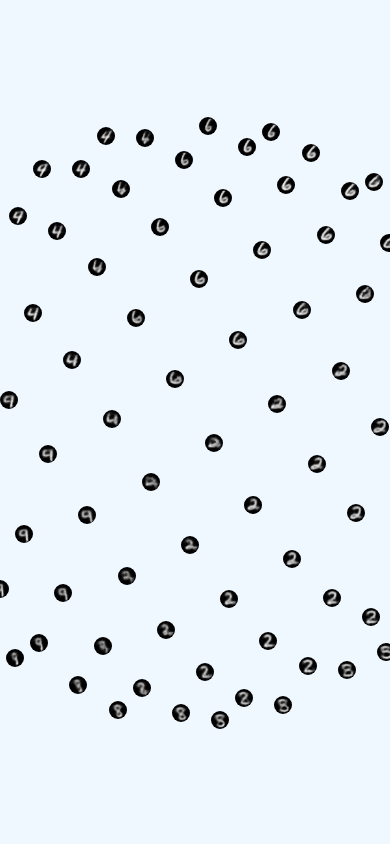
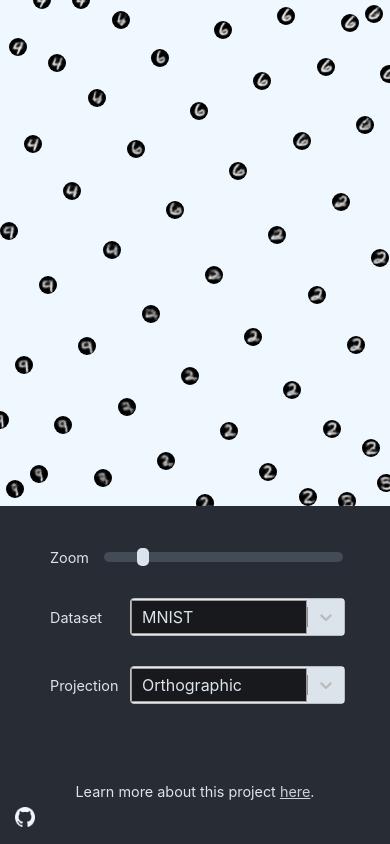
Before and after one commit to MalloryWittwer/embedding-visualizer, a React (Create React App) app: page / in a window 390 px wide. Shown: the top 844 px of the page. Built offline with nearby package versions, Linux system fonts and the light colour scheme.

Commit message:
Improve mobile layout

```diff
--- a/src/components/PredictionsList.jsx
+++ b/src/components/PredictionsList.jsx
@@ -8,7 +8,6 @@ class PredictionsList extends Component {
     const { predictions } = this.props;
     return (
       <div className="predictions-list-wrapper">
-        {/* <h3>Generated data</h3> */}
           <p className="explanation">
             Use <strong>Ctrl + Click</strong> to generate new data on the
             canvas.
--- a/src/index.css
+++ b/src/index.css
@@ -30,7 +30,8 @@ html {
   flex-direction: column;
   justify-content: space-around;
   align-items: center;
-  height: 100vh;
+
+  /* height: 100vh; */
 }
 
 .dropdown-wrapper {
@@ -41,6 +42,7 @@ html {
 
 #canvas {
   height: 100vh;
+
   overflow: hidden;
   width: 100%;
   background-color: aliceblue;
@@ -145,4 +147,34 @@ h3 {
   .App {
     flex-direction: column;
   }
+
+  #canvas {
+    height: 60vh;
+  }
+
+  .predictions-list-wrapper {
+    display: none;
+  }
+
+  .side-pannel {
+    height: 40vh;
+  }
+
+  .dropdown-wrapper {
+    order: 0;
+  }
+
+  .learn {
+    order: 1;
+    margin-top: 0;
+  }
+
+  .zoom-wrapper {
+    order: 0;
+    margin-bottom: 10px;
+  }
+
+  .range-container {
+    order: 1;
+  }
 }
```
